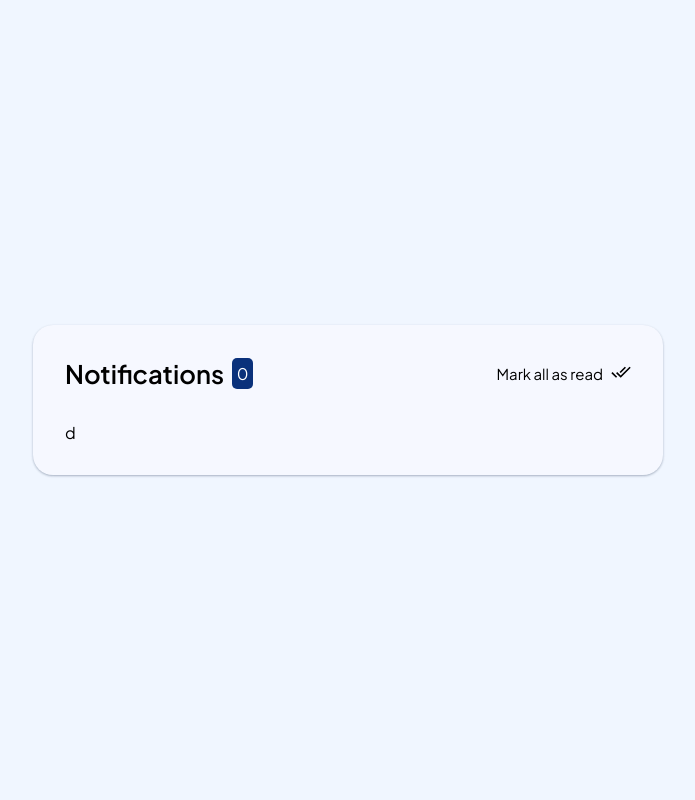
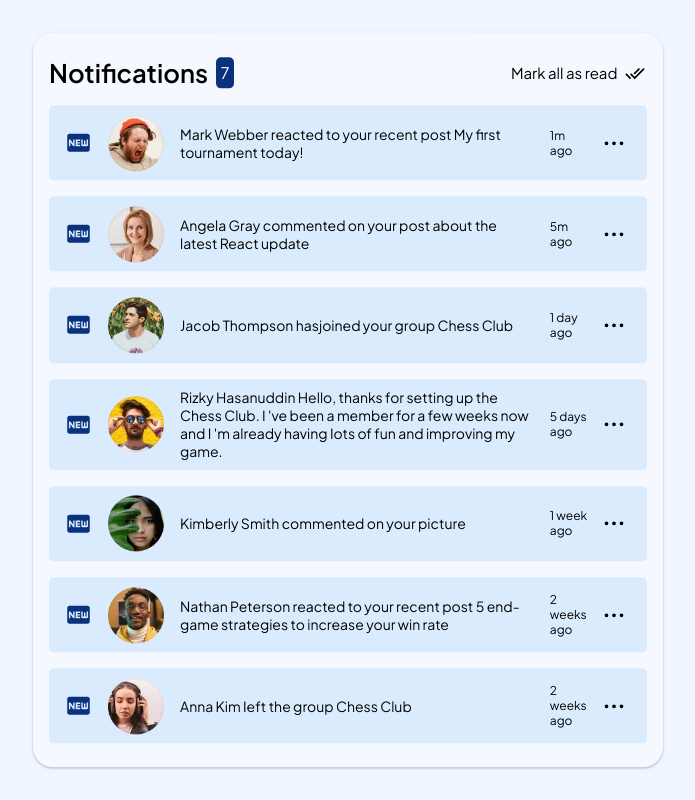
Before and after one commit to maicondguerian/page-notification-REACT, a React (Vite) app: page / in a window 1280 px wide. Shown: the whole page, without its empty margins (292-987 px from the left). Built offline with nearby package versions, Linux system fonts and the light colour scheme.

Commit message:
a lot of coder later...

```diff
--- a/src/App.jsx
+++ b/src/App.jsx
@@ -1,13 +1,10 @@
-import { useState } from 'react'
 import { PageContainer } from './components/pageContainer/PageContainer';
 import { GlobalStyles } from './globalStyles/globalStyles';
 import { ThemeProvider } from 'styled-components';
 import { theme } from './globalStyles/theme';
-import { NotificationBar } from './components/pageContainer/notificationBar/NotificationBar';
 import { Notifications } from './components/notifications/Notifications';
 
 function App() {
-  const [count, setCount] = useState(0);
 
   return (
     <ThemeProvider theme={theme}>
@@ -19,4 +16,4 @@ function App() {
   )
 }
 
-export default App
+export default App;
--- /dev/null
+++ b/src/components/modal/ActionModal.jsx
@@ -0,0 +1,25 @@
+import React from 'react'
+import styled from 'styled-components'
+
+const StyledModal = styled.div`
+  position: absolute;
+  right: 0;
+  height: 110px;
+  width: 260px;
+  padding: 1rem 0;
+  border-bottom-left-radius:10px ;
+  border-top-left-radius:10px ;
+  border-bottom-right-radius:10px ;
+  background-color: ${({ theme }) => theme.primaryLightTheme.bgColorLight};
+  box-shadow: 0 0 0 1px rgba(0,0,0,.15), 0 6px 9px rgba(0,0,0,.2);
+  z-index: 10;
+  opacity: 0.95;
+`;
+
+export const ActionModal = ( {children, onClick=()=>{}, getModalStatus} ) => {
+  return (
+    <StyledModal onClick={onClick} className={getModalStatus ? "modalOn" : "modalOff"}>
+      {children}
+    </StyledModal>
+  )
+}
--- a/src/components/notifications/Notifications.jsx
+++ b/src/components/notifications/Notifications.jsx
@@ -1,22 +1,144 @@
 import React, { useState } from 'react'
-import { NotificationBar } from '../pageContainer/notificationBar/NotificationBar'
-import { NotificationWrapper } from '../../globalStyles/globalStyles'
+import { Button, NotificationBar } from '../pageContainer/notificationBar/NotificationBar'
+import { ActiveModal, NotificationWrapper, StyledDiv, StyledNotification } from '../../globalStyles/globalStyles'
+import { MdFiberNew } from "react-icons/md";
+import { HiEllipsisHorizontal } from "react-icons/hi2";
+import { ActionModal } from '../modal/ActionModal';
+import { BsTrash3Fill, BsFillReplyFill } from "react-icons/bs";
 
-export const Notifications = () => {
 
-    const [notificationCounter, setNotificationCounter] = useState(0);
+export const Notifications = ({onDelete, notify}) => {
+    const [notifications, setNotifications] = useState([
+        {
+            id: 1,
+            avatar: 'avatar-mark-webber.webp',
+            user: "Mark Webber",
+            description: "reacted to your recent post My first tournament today!",
+            timeAgo: "1m ago",
+        },
+        {
+            id: 2,
+            avatar: '/public/avatar-angela-gray.webp',
+            user: "Angela Gray",
+            description: "commented on your post about the latest React update",
+            timeAgo: "5m ago",
+        },
+        {
+            id: 3,
+            avatar: '/public/avatar-jacob-thompson.webp',
+            user: "Jacob Thompson",
+            description: "hasjoined your group Chess Club",
+            timeAgo: "1 day ago",
+        },
+        {
+            id: 4,
+            avatar: '/public/avatar-rizky-hasanuddin.webp',
+            user: "Rizky Hasanuddin ",
+            description: `    Hello, thanks for setting up the Chess Club. I 've been a member for a
+                few weeks now and I 'm already having Iots of fun and improving my game.` ,
+            timeAgo: "5 days ago",
+        },
+        {
+            id: 5,
+            avatar: '/public/avatar-kimberly-smith.webp',
+            user: "Kimberly Smith",
+            description: "commented on your picture",
+            timeAgo: "1 week ago",
+        },
+        {
+            id: 6,
+            avatar: '/public/avatar-nathan-peterson.webp',
+            user: "Nathan Peterson ",
+            description: `reacted to your recent post 5 end-game strategies to increase your win rate`,
+            timeAgo: "2 weeks ago",
+        },
+        {
+            id: 7,
+            avatar: '/public/avatar-anna-kim.webp',
+            user: "Anna Kim",
+            description: `Ieft the group Chess Club`,
+            timeAgo: "2 weeks ago",
+        },
+    ]);
+
+    const [notificationCounter, setNotificationCounter] = useState(notifications.length);
 
     const handleNotificationCounter = () => {
-        setNotificationCounter((prevState) => prevState +1);
+        setNotificationCounter((prevState) => prevState - 1);
     }
+
     return (
         <NotificationWrapper>
             <NotificationBar
-        counter={notificationCounter}
+                getNotificationCounter={notificationCounter}
                 GetSetCounterFunction={handleNotificationCounter}
-
             />
-        d
+            {notifications.map((notify, index)=>(
+                <Notification
+                    getsetNotificationCounter={setNotificationCounter}
+                    getFunction={setNotifications}
+                    getItemList={notifications}
+                    notify={notify}
+                    key={index}
+                />
+            ))}
         </NotificationWrapper>
     )
 }
+
+
+const Notification = ( {notify, index, getItemList, getFunction, getsetNotificationCounter} ) =>{
+    const [showModal, setShowModal] =useState(false);
+    const [isRead, setIsread] = useState(false);
+
+    const handleIsRead = () => {
+        setIsread(true);
+    }
+
+    const handleDeleteItem = (index) =>{
+        const newList = [...getItemList];
+        newList.splice(index, 1);
+        getFunction(newList);
+        getsetNotificationCounter(newList.length);
+    }
+    return(
+        <StyledNotification
+            onClick={handleIsRead}
+            isRead={isRead}
+        >
+            <ul>
+                <li key={index}>
+                    <span><MdFiberNew size={27} fill='#0a317b'/></span>
+                    <img src={notify.avatar} alt="" />
+                    <p>{notify.user} {notify.description} </p>
+                    <StyledDiv
+                        isRead={isRead}
+                    >
+                        <span>{notify.timeAgo}</span>
+                        <Button
+                            id={'details'}
+                            Icon={HiEllipsisHorizontal}
+                            size={30}
+                            buttonName=''
+                            onClick={()=>setShowModal(true)}
+                        />
+                        {showModal && (
+                            <>
+                                <ActionModal onClick={()=>setShowModal(false)}>
+                                    <ActiveModal onClick={handleDeleteItem}>
+                                        <span>
+                                            <Button
+                                                Icon={BsTrash3Fill}
+                                                onClick={handleDeleteItem}
+                                            />
+                                        </span>
+                                    </ActiveModal>
+                                </ActionModal>
+                            </>
+                        )}
+                    </StyledDiv>
+                </li>
+            </ul>
+       </StyledNotification>
+    );
+};
--- a/src/components/pageContainer/notificationBar/NotificationBar.jsx
+++ b/src/components/pageContainer/notificationBar/NotificationBar.jsx
@@ -3,31 +3,32 @@ import { StyledButton, StyledNotificationBar } from '../../../globalStyles/globa
 import { MdDoneAll } from "react-icons/md";
 
 
-const Button = ( { buttonName = 'customName', Icon } ) => {
+export const Button = ( { buttonName = 'customName', Icon, size, onClick=()=>{}, id } ) => {
     return (
         <>
-            <StyledButton>
+            <StyledButton onClick={onClick} id={id}>
                 {buttonName}
-                {Icon ? <Icon size={20} /> : <></>}
+                {Icon ? <Icon size={size} /> : <></>}
             </StyledButton>
         </>
     )
 }
-export const NotificationBar = ( {counter, GetSetCounterFunction} ) => {
+export const NotificationBar = ( {getNotificationCounter, GetSetCounterFunction} ) => {
     return (
-        <StyledNotificationBar counter={counter} onClick={GetSetCounterFunction}>
+        <StyledNotificationBar counter={getNotificationCounter}>
             <div>
                 <h2>
                     Notifications
                 </h2>
                 <span>
-                    {counter}
+                    {getNotificationCounter}
                 </span>
             </div>
                 <Button
                     Icon={MdDoneAll}
                     buttonName='Mark all as read'
                     onClick={GetSetCounterFunction}
+                    size={20}
                 />
         </StyledNotificationBar>
     );
--- a/src/globalStyles/globalStyles.js
+++ b/src/globalStyles/globalStyles.js
@@ -23,7 +23,7 @@ export const StyledContainer = styled.main`
     background-color: ${props => props.theme.primaryLightTheme.bgColorLight};
     box-shadow: 0 0.063rem 0.188rem rgb(31 50 81 / 12%), 0 0.063rem 0.125rem rgb(31 50 81 / 24%);
     border-radius: 20px;
-    padding: 2rem;
+    padding: 1.5rem 1rem;
 `
 
 export const StyledNotificationBar = styled.div`
@@ -38,7 +38,7 @@ export const StyledNotificationBar = styled.div`
         gap: .5rem;
 
         span{
-            background-color: ${props => props.theme.primaryLightTheme.notificationBlue};
+            background-color: ${props => props.theme.primaryLightTheme.newNotificationDarkBlue};
             padding: .3rem;
             border-radius: 5px;
             color: ${props => props.theme.primaryLightTheme.fColor};
@@ -64,14 +64,78 @@ export const StyledButton = styled.button`
     border: none;
     cursor: pointer;
     font-size: 15px;
-    svg{
-        margin-bottom: .2rem;
-    }
+    padding: .1rem;
 `;
 
 export const NotificationWrapper = styled.div`
     display: flex;
     flex-direction: column;
-    gap: 2rem;
+    gap: 1rem;
 
 `
+export const StyledNotification = styled.div`
+
+    ul{
+        list-style: none;
+        display: flex;
+        flex-direction: column;
+        gap: 1rem;
+
+
+        li{
+            background-color: ${(props) => (props.isRead || props.readAll ? "bgColorLrght" : "#70b5f933")};
+            border-radius: 5px;
+            display: flex;
+            align-items: center;
+            gap: 1rem;
+            padding: .6rem 1rem;
+            font-size: 14px;
+            cursor: pointer;
+
+            span >svg{
+                display: ${(props) => (props.isRead || props.readAll ? "none" : "block")};
+            }
+
+            p{
+                width: 460px;
+            }
+
+            :hover {
+                background-color: ${(props) => (props.isRead || props.readAll ? "#EBEBEB" : "#D4E9FD")};
+                box-shadow: 0 0.063rem 0.188rem rgb(31 50 81 / 12%), 0 0.063rem 0.125rem rgb(31 50 81 / 24%);
+                transform: translateX(.5rem);
+                transition: transform 0.3s ease-in-out;
+            }
+
+            img{
+                width: 56px;
+            }
+        }
+    }
+    `
+export const StyledDiv = styled(StyledNotification)`
+    display: flex;
+    gap: 0.5rem;
+    font-size: 12px;
+    align-items: center;
+
+    span{
+        width: 40px;
+    }
+
+    #details{
+        :hover{
+            background-color: ${(props) => (props.isRead ? "#D9D9D9" : "#C3D7E9")};
+            border-radius: 50%;
+        }
+    }
+`
+export const ActiveModal = styled.div`
+    display: flex;
+    align-items: center;
+    height: 40px;
+
+    :hover{
+        background-color: ${(props) => props.theme.primaryLightTheme.brownGray};
+    }
+`
--- a/src/globalStyles/theme.js
+++ b/src/globalStyles/theme.js
@@ -8,10 +8,12 @@ export const theme = {
         coolGray: 'hsl(231, 11%, 63%)',
         marineBlue: 'hsl(213, 96 %, 18 %)',
         purplishBlue: 'hsl(243, 100 %, 62 %)',
-        pastelBlue: 'hsl(228, 100 %, 84 %)',
+        pastelBlue: '#C3D7E9',
         lightBlue: 'hsl(206, 94 %, 87 %)',
         strawberryRed: 'hsl(354, 84 %, 57 %)',
-        notificationBlue: '#0a317b'
+        bgNotificationBlue: '#70b5f933',
+        bgNotificationBlueHover: '#D4E9FD',
+        newNotificationDarkBlue: '#0a317b',
+        brownGray: '#D9D9D9'
     }
-
 };
```
Also changed, not shown: src/assets/showMore.svg (added). Lines whose indentation alone changed are shown as unchanged.
